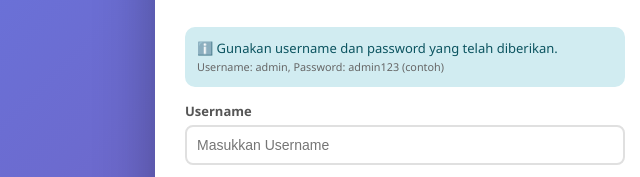
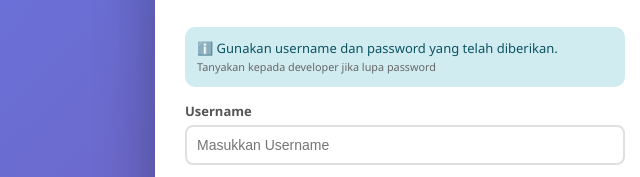
Before and after one commit to donnyn1980-hub/cbt-sosiologi, a plain HTML site: page auth.html in a window 1280 px wide. Shown: the part 319-496 px from the top of the page, 235-875 px from the left. Drawn offline with Linux system fonts and the light colour scheme.

Commit message:
Update auth.html

```diff
--- a/auth.html
+++ b/auth.html
@@ -2066,7 +2066,7 @@
         loginInfo.classList.add('show');
         loginInfo.innerHTML = `
             ℹ️ Gunakan username dan password yang telah diberikan.<br>
-            <small style="color:#666;">Username: admin, Password: admin123 (contoh)</small>
+            <small style="color:#666;">Tanyakan kepada developer jika lupa password</small>
         `;
     </script>
 </body>
```
